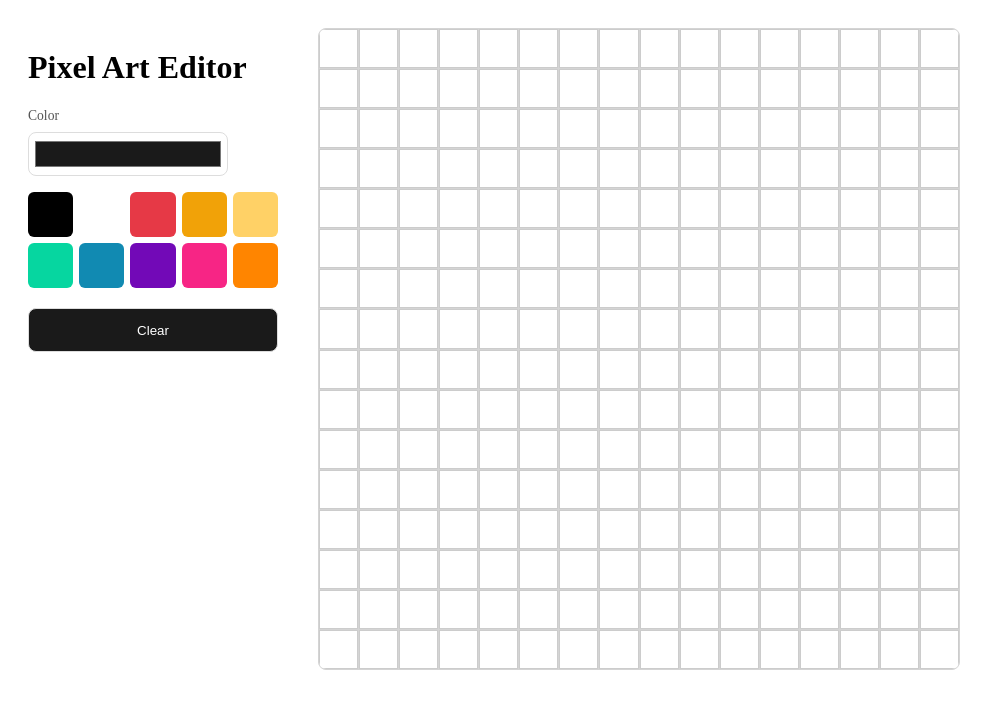
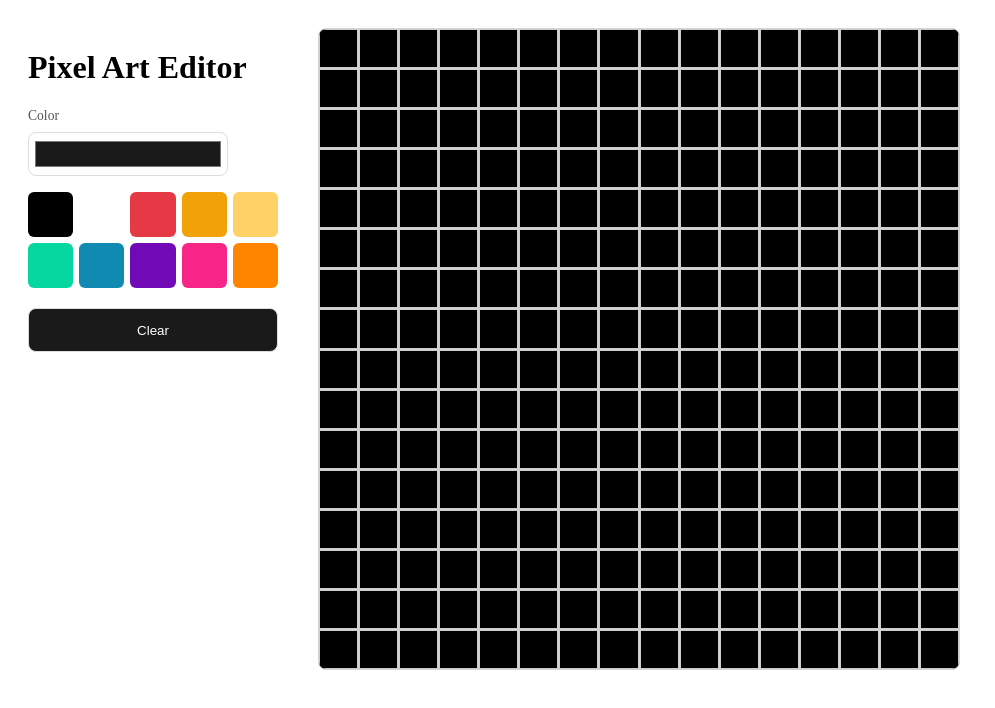
Before and after one commit to Azeb-S/Pixel-Art-Maker-, a React (Vite) app: page / in a window 1280 px wide. Shown: the top 708 px of the page, without its empty margins (0-995 px from the left). Built offline with nearby package versions, Linux system fonts and the light colour scheme.

Commit message:
introduce bugs for debugging activity

```diff
--- a/src/App.jsx
+++ b/src/App.jsx
@@ -2,7 +2,7 @@ import { useState } from 'react'
 import './App.css'
 
 const GRID_SIZE = 16
-const DEFAULT_COLOR = '#ffffff' // white unpainted
+const DEFAULT_COLOR = '#000000' // black unpainted
 
 // Defined at module scope, outside the App component
 const PRESETS = [
@@ -29,7 +29,7 @@ function App() {
     // makeEmptyGrid returns a brand-new 2D array of default colors.
     // React sees the new array as a different reference than the old grid,
     // which triggers the re-render.
-    setGrid(makeEmptyGrid())
+    setGrid(grid)
   }
 
 
@@ -41,7 +41,7 @@ function App() {
     const next = grid.map(r => r.slice())
 
     // Update only the cell that was clicked.
-    next[row][col] = currentColor
+    next[row][col] = DEFAULT_COLOR
 
     // Hand React the new grid.
     setGrid(next)
@@ -94,7 +94,7 @@ function App() {
             key={`${r}-${c}`}
             className='pixel'
             style={{ background: color }}
-            onClick={() => paint(r, c)}
+            onClick={() => paint(3, c)}
             aria-label={`Pixel ${r}, ${c}`}
           />
         ))
```
